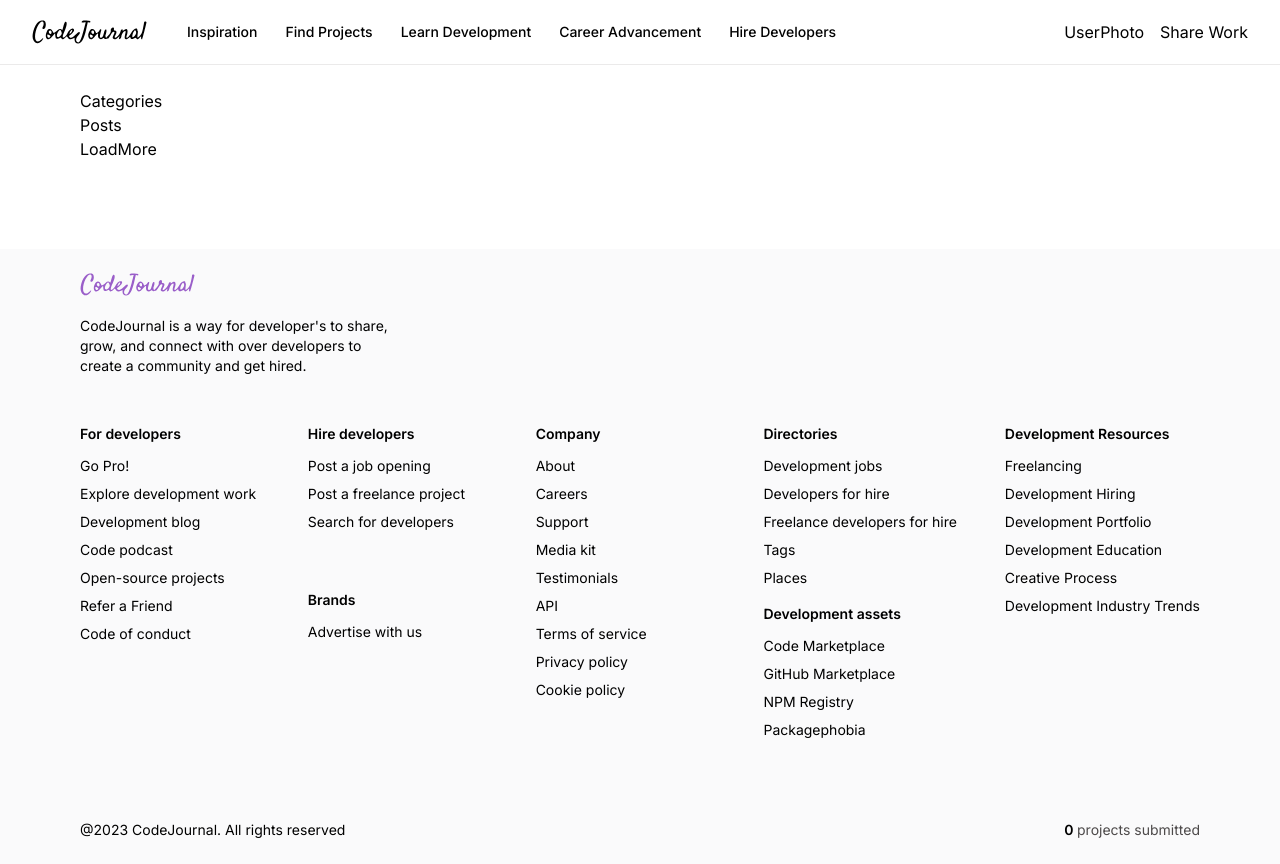
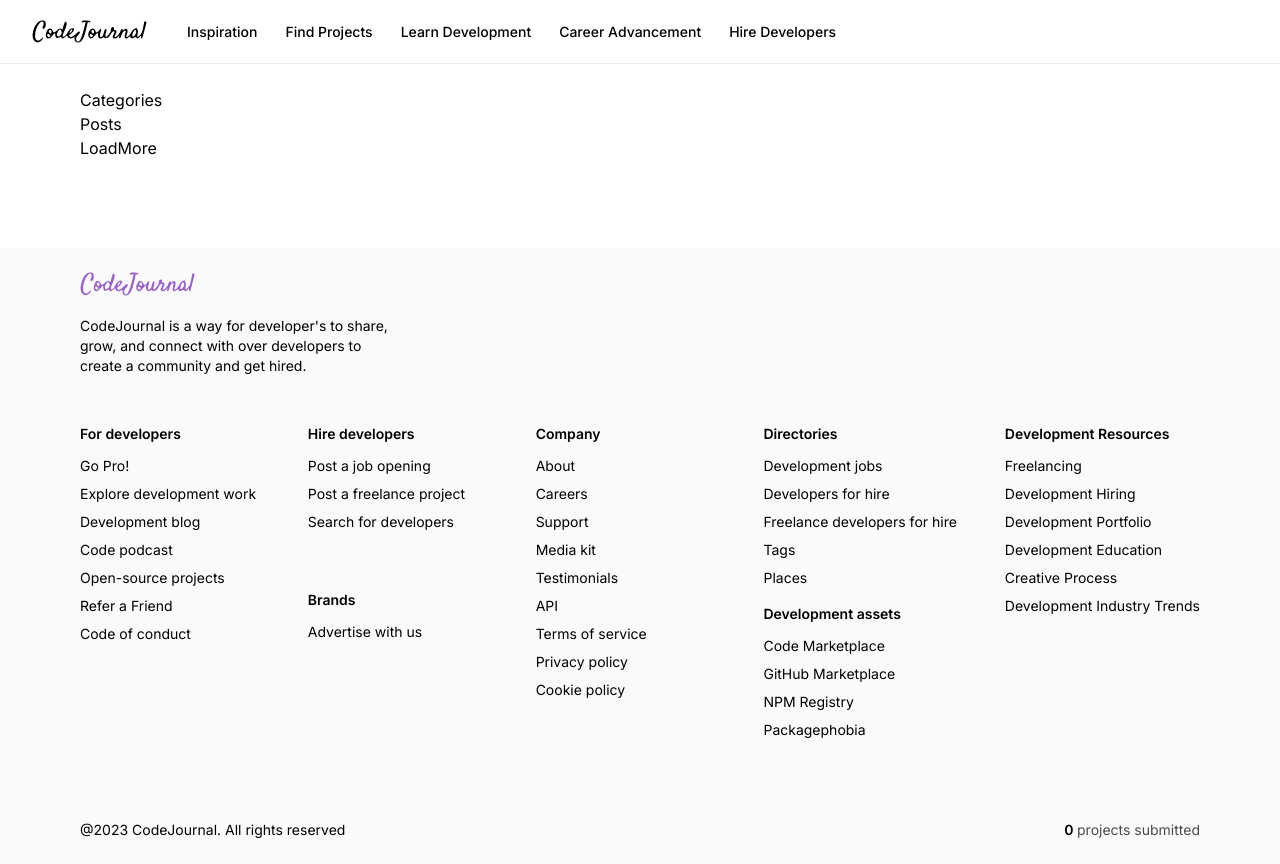
Before and after one commit to brandon-moy/code-journal-dribbble, a Next.js app: page / in a window 1280 px wide. Built offline with nearby package versions, Linux system fonts and the light colour scheme.

Commit message:
Set up types for providers and tested by changing session in Navbar

```diff
--- a/components/AuthProviders.tsx
+++ b/components/AuthProviders.tsx
@@ -1,7 +1,30 @@
-import React from "react";
+"use client";
+import { useState, useEffect } from "react";
+import { getProviders, signIn } from "next-auth/react";
+
+type Provider = {
+  id: string;
+  name: string;
+  type: string;
+  signinUrl: string;
+  callbackUrl: string;
+  signinUrlParams: Record<string, string> | null;
+};
+
+type Providers = Record<string, Provider>;
 
 const AuthProviders = () => {
-  return <div>AuthProviders</div>;
+  const [providers, setProviders] = useState<Providers | null>(null);
+
+  if (providers) {
+    return (
+      <div>
+        {Object.values(providers).map((provider: Provider, i) => (
+          <button key={i}>{provider.id}</button>
+        ))}
+      </div>
+    );
+  }
 };
 
 export default AuthProviders;
--- a/components/Footer.tsx
+++ b/components/Footer.tsx
@@ -1,4 +1,3 @@
-import React from "react";
 import Image from "next/image";
 import Link from "next/link";
 import { footerLinks } from "@/constants";
--- a/components/Navbar.tsx
+++ b/components/Navbar.tsx
@@ -4,7 +4,7 @@
 import AuthProviders from "./AuthProviders";
 
 const Navbar = () => {
-  const session = {};
+  const session = null;
   return (
     <nav className="flexBetween navbar">
       <div className="flex-1 flexStart gap-10">
```
Also changed, not shown: 1 other file (tests, documents, lock files or other folders).
